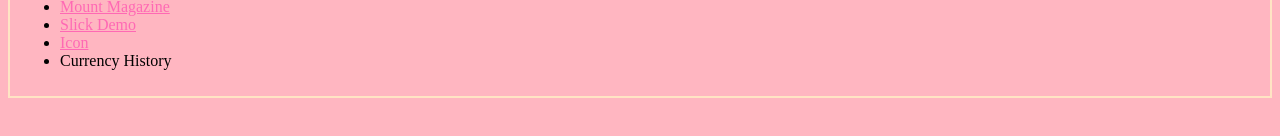
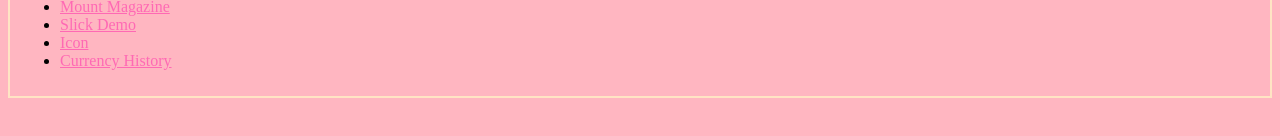
Before and after one commit to KatieRCastro/it-garnet, a plain HTML site: page index.html in a window 1280 px wide. Shown: the part 380-516 px from the top of the page. Drawn offline with Linux system fonts and the light colour scheme.

Commit message:
fixed link

```diff
--- a/index.html
+++ b/index.html
@@ -37,7 +37,7 @@
         <li><a href="mountmagazine/index.html">Mount Magazine</a></li>
         <li><a href="slick-demo/index.html">Slick Demo</a></li>
         <li><a href="Icon/Screen Shot 2024-02-07 at 11.17.10 PM.png">Icon</a></li>
-        <li><a href="currencyhistory/index.html"></a>Currency History</li>
+        <li><a href="currencyhistory/index.html">Currency History</a></li>
       </ul>
     </nav>
   </body>
```
